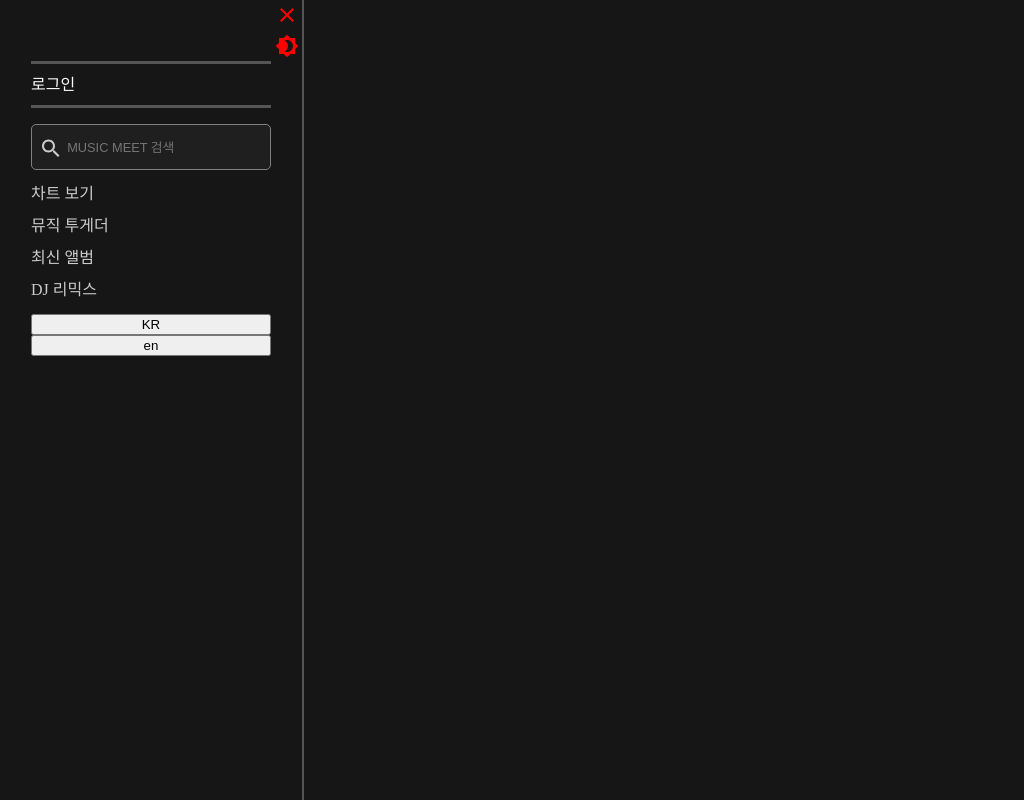
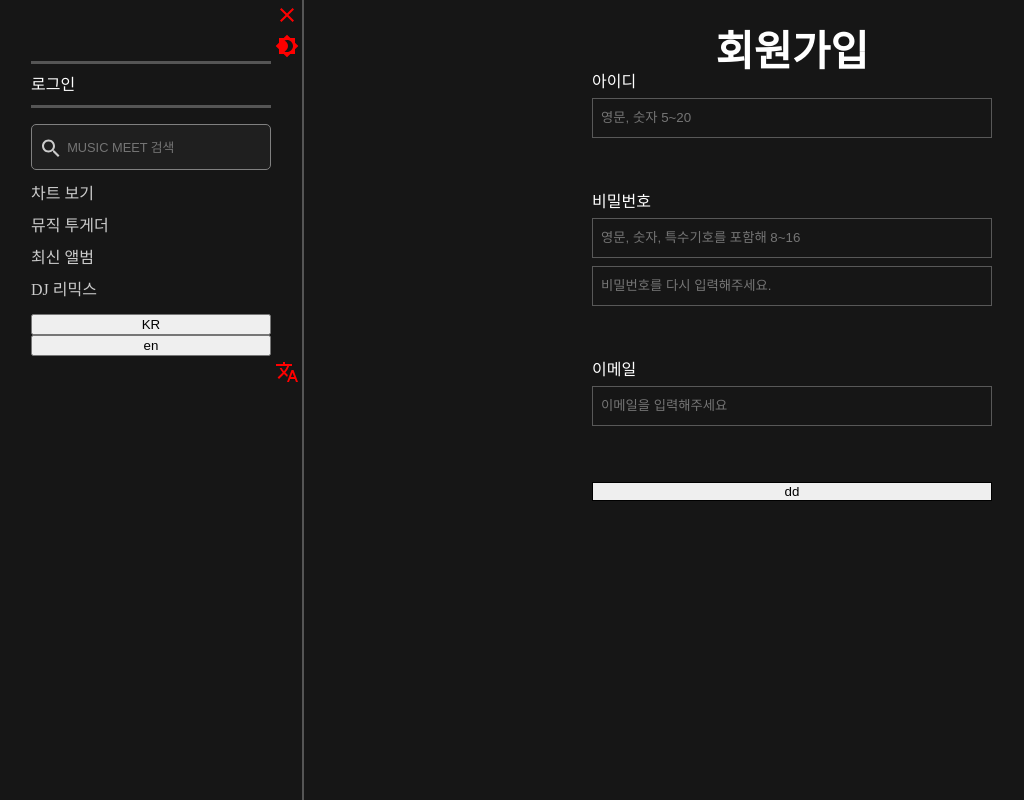
Before and after one commit to MUSIC-MEET/MUSIC_MEET, a React (Create React App) app in the folder Frontend/: page /signup in a window 1280 px wide. Shown: the whole page, without its empty margins (0-1024 px from the left). Built offline with nearby package versions, Linux system fonts and the light colour scheme; a web font is replaced by a local one.

Commit message:
회원가입 페이지 UI  대강 구현  및 테스트 완성

```diff
--- a/Frontend/src/App.js
+++ b/Frontend/src/App.js
@@ -36,7 +36,7 @@ function App() {
                         }
                         <Routes>
                             <Route path="/" element={<h2>hello</h2>} />
-                            <Route path="/register" element={<Register />} />
+                            <Route path="/signup" element={<Register />} />
                         </Routes>
                     </Content>
                 </div>
--- a/Frontend/src/components/Login/Login.jsx
+++ b/Frontend/src/components/Login/Login.jsx
@@ -47,6 +47,7 @@ function Login() {
                         onChangeKeepLoginState={changeKeepLoginStateHandler}
                         values={values}
                         onChangeValues={changeValuesHandler}
+                        onClose={onCloseLoginModal}
                     />
                 </Modal>
             }
--- a/Frontend/src/components/Login/LoginForm.jsx
+++ b/Frontend/src/components/Login/LoginForm.jsx
@@ -1,5 +1,5 @@
 /** @jsxImportSource @emotion/react */
-import React from "react";
+import React, { useCallback } from "react";
 import { css } from "@emotion/react";
 import { useTranslation } from "react-i18next";
 import Input from "components/common/Input";
@@ -8,14 +8,22 @@ import ThemeContext from "../../store/ThemeContext";
 import CheckCircleOutlineIcon from "@mui/icons-material/CheckCircleOutline";
 import CheckCircleIcon from "@mui/icons-material/CheckCircle";
 import Title from "components/common/Title";
+import { useNavigate } from "react-router-dom";
 
 function LoginForm(props) {
-    const { keepLoginState, onChangeKeepLoginState, values, onChangeValues } = props;
+    const { keepLoginState, onChangeKeepLoginState, values, onChangeValues, onClose } = props;
     const { email, password } = values || "";
     const { t } = useTranslation("loginForm");
     const ctx = useContext(ThemeContext);
     const { background, fontColor } = ctx.themeStyle.modal;
     const { borderColor } = ctx.themeStyle.input;
+    const navigater = useNavigate();
+
+    const onClickSignUp = useCallback(() => {
+        navigater("/signup");
+        onClose();
+    },[navigater, onClose]);
+
     return (
         <div css={[style]}>
             <Title>{t("title")}</Title>
@@ -66,7 +74,7 @@ function LoginForm(props) {
                 />
                 <div css={subMenuStyle}>
                     <div>
-                        <span>{t("signup")}</span>
+                        <span onClick={onClickSignUp}>{t("signup")}</span>
                     </div>
 
                     <div>
--- a/Frontend/src/components/Menu/Menu.jsx
+++ b/Frontend/src/components/Menu/Menu.jsx
@@ -9,7 +9,7 @@ import Login from "components/Login/Login";
 import { useTranslation } from "react-i18next";
 import Search from "components/Search/Search";
 import RoutesMenu from "components/RoutesMenu/RoutesMenu";
-
+import TranslateIcon from "@mui/icons-material/Translate";
 const navStyle = css`
     min-width: 19rem;
     max-width: 60rem;
@@ -55,7 +55,7 @@ function Menu(props) {
             <RoutesMenu />
             <button onClick={() => i18n.changeLanguage("kr")}>KR</button>
             <button onClick={() => i18n.changeLanguage("en")}>en</button>
-
+            <TranslateIcon />
         </div>
     );
 }
--- a/Frontend/src/components/common/Input.jsx
+++ b/Frontend/src/components/common/Input.jsx
@@ -1,6 +1,6 @@
 /** @jsxImportSource @emotion/react */
+import { css } from "@emotion/react";
 import React, { useContext, useEffect } from "react";
-import { css } from "@emotion/react";
 import ThemeContext from "store/ThemeContext";
 
 function Input(props) {
@@ -27,5 +27,10 @@ function Input(props) {
 
 const style = css`
     padding: 0.5rem;
+
+    &:focus {
+        border: none;
+        border-bottom: 1px solid #FF5500;
+    }
 `;
 export default Input;
--- a/Frontend/src/locales/en/registerPage.js
+++ b/Frontend/src/locales/en/registerPage.js
@@ -1,6 +1,12 @@
 export default {
     title: "REGISTER",
     placeholder: {
-        id: "Only english, number 5~20"
-    }
+        id: "Only english, number 5~20",
+        pw1: "Must special symbol 8~16",
+        pw2: "Enter password again",
+        email: "Enter email",
+    },
+    id: "ID",
+    password: "Password",
+    email: "E-mail"
 };
--- a/Frontend/src/locales/kr/registerPage.js
+++ b/Frontend/src/locales/kr/registerPage.js
@@ -1,6 +1,13 @@
 export default {
     title: "회원가입",
     placeholder: {
-        id: "영문, 숫자 5~20"
-    }
+        id: "영문, 숫자 5~20",
+        pw1: "영문, 숫자, 특수기호를 포함해 8~16",
+        pw2: "비밀번호를 다시 입력해주세요.",
+        email: "이메일을 입력해주세요",
+    },
+    id: "아이디",
+    password: "비밀번호",
+    email: "이메일"
+
 };
--- a/Frontend/src/pages/Register/Index.jsx
+++ b/Frontend/src/pages/Register/Index.jsx
@@ -1,12 +1,15 @@
+/** @jsxImportSource @emotion/react */
 import React, { useCallback, useState } from "react";
 import Title from "components/common/Title";
 import Content from "components/UI/Content";
 import { useTranslation } from "react-i18next";
 import Input from "../../components/common/Input";
-
+import { css } from "@emotion/react";
 const INITVALUES = {
     id: "",
-    password: ""
+    pw1: "",
+    pw2: "",
+    email: ""
 };
 
 function Index() {
@@ -18,12 +21,14 @@ function Index() {
             ...values,
             [e.target.name]: e.target.value
         });
-    },[]);
+    },[values]);
     return (
         <Content>
             <Title>{t("title")}</Title>
+            <form css={[formStyle]}>
+                <div>
+                    <label htmlFor="id">{t("id")}</label>
                     <Input
-                value="dd"
                         w={"25rem"}
                         h={"2.5rem"}
                         input = {{
@@ -31,11 +36,80 @@ function Index() {
                             type: "text",
                             placeholder: t("placeholder.id"),
                             name: "id",
+                            id: "id",
                             onChange: onChangeValues
                         }}
                     />
+                </div>
+
+                <div>
+                    <label htmlFor="pw1">{t("password")}</label>
+                    <Input
+                        w={"25rem"}
+                        h={"2.5rem"}
+                        input = {{
+                            value: values.pw1,
+                            type: "password",
+                            placeholder: t("placeholder.pw1"),
+                            name: "pw1",
+                            id: "pw1",
+                            onChange: onChangeValues
+                        }}
+                    />
+                    <Input
+                        w={"25rem"}
+                        h={"2.5rem"}
+                        input = {{
+                            value: values.pw2,
+                            type: "password",
+                            placeholder: t("placeholder.pw2"),
+                            name: "pw2",
+                            onChange: onChangeValues
+                        }}
+                    />
+
+                </div>
+
+                <div>
+                    <label htmlFor="email">{t("email")}</label>
+                    <Input
+                        w={"25rem"}
+                        h={"2.5rem"}
+                        input = {{
+                            value: values.email,
+                            type: "email",
+                            placeholder: t("placeholder.email"),
+                            name: "email",
+                            id: "email",
+                            onChange: onChangeValues
+                        }}
+                    />
+                </div>
+
+                <input type="submit" value="dd"/>
+            </form>
         </Content>
     );
 }
 
+
+
+const formStyle = css`
+    display: flex;
+    flex-direction: column;
+
+    & > div {
+        display: flex;
+        flex-direction: column;
+        margin-bottom: 3rem;
+    }
+
+    & > div > label {
+        margin-bottom: 0.5em;
+    }
+
+    input {
+        margin-bottom: 8px;
+    }
+`;
 export default Index;
--- a/Frontend/src/store/ThemeContext.jsx
+++ b/Frontend/src/store/ThemeContext.jsx
@@ -3,7 +3,7 @@ import React from "react";
 const ThemeContext = React.createContext({
     theme: "light",
     themeStyle: {
-        menu: {},
+        menu: { login:{} },
         content: {},
         modal: {},
         input: {},
```
Also changed, not shown: Frontend/src/components/common/Submit.jsx (added, +11 -0 lines), 1 other file (tests, documents, lock files or other folders). Lines whose indentation alone changed are shown as unchanged.
